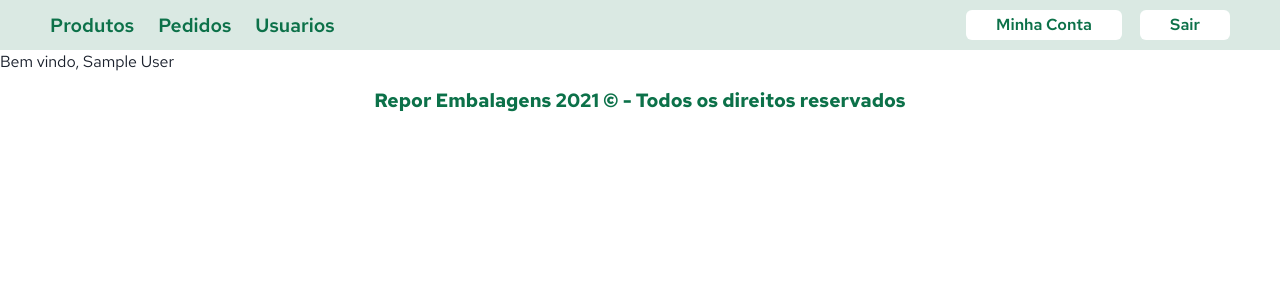
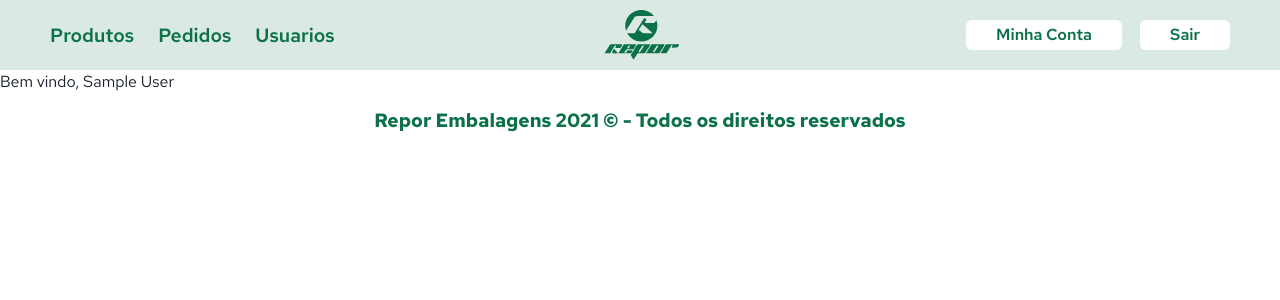
Before and after one commit to camarguin/reporembalagens, a Next.js app: page /admin in a window 1280 px wide. Shown: the top 300 px of the page. Built offline with nearby package versions, Linux system fonts and the light colour scheme; no server answers; sample sign-in values are in the browser's storage.

Commit message:
Added repor icon and refactored

```diff
--- a/components/AdminHeader.jsx
+++ b/components/AdminHeader.jsx
@@ -1,17 +1,13 @@
-import React, { useContext, useState } from "react";
+import React from "react";
 import Image from 'next/image';
 import NextLink from 'next/link';
 import { useRouter } from "next/router";
 import {
-  Flex, Button, IconButton, Grid, HStack, VStack, useMediaQuery, useDisclosure, Accordion,
-  AccordionItem, AccordionButton, AccordionPanel, Text
+  Flex, Button, HStack, useMediaQuery, useDisclosure, Box
 } from '@chakra-ui/react';
-import { BiUserCircle, BiMenu } from 'react-icons/bi';
-import { AiOutlineShoppingCart, AiOutlineClose, AiOutlineMenu } from 'react-icons/ai';
 import { signOut, useSession } from 'next-auth/client'
 import reporLogo from '../public/ReporLogoMenu.svg';
 import whiteReporLogo from '../public/WhiteReporLogoMenu.svg';
-import MyCart from "./MyCart";
 import { DataContext } from "../context/GlobalState";
 
 const AdminHeader = ({ isUserPage }) => {
@@ -33,7 +29,11 @@ const AdminHeader = ({ isUserPage }) => {
           Usuarios
         </NextLink>
       </HStack>
-      {/* <Image src={reporLogo} /> */}
+      <Flex _hover={{ cursor: "pointer" }}>
+        <NextLink href="/">
+          <Image src={reporLogo} width="90px" height="50px" />
+        </NextLink>
+      </Flex>
       <HStack>
         <Button bgColor="white" color="myGreen.300" height="30px" margin="0px 10px" padding="5px 30px" onClick={() => router.push('/conta')}>
           Minha Conta
--- a/components/Header.jsx
+++ b/components/Header.jsx
@@ -301,7 +301,7 @@ const Header = ({ isUserPage }) => {
               Film PVC
             </Button>
           </NextLink>
-          <NextLink href="/produtos/sacolas">
+          {/* <NextLink href="/produtos/sacolas">
             <Button variant="linkMobile" as="a">
               Sacolas
             </Button>
@@ -355,7 +355,7 @@ const Header = ({ isUserPage }) => {
             <Button variant="linkMobile" as="a">
               Starrett
             </Button>
-          </NextLink>
+          </NextLink> */}
         </Grid>
       }
       {isCartOpen &&
--- a/pages/admin/pedidos.js
+++ b/pages/admin/pedidos.js
@@ -16,11 +16,9 @@ function sortOrders(myOrders) {
 }
 
 export default function Pedidos({ orders }) {
-  // const [isModalOpen, setModalOpen] = useState(false)
   const toast = useToast()
 
   const updatePaid = async (row, paid) => {
-    // console.log(paid)
     const res = await fetch(`/api/order`, {
       method: 'PATCH',
       headers: {
```
